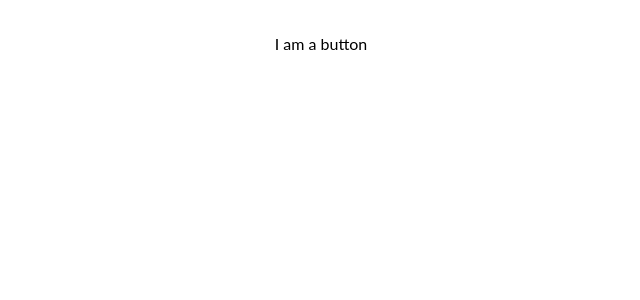
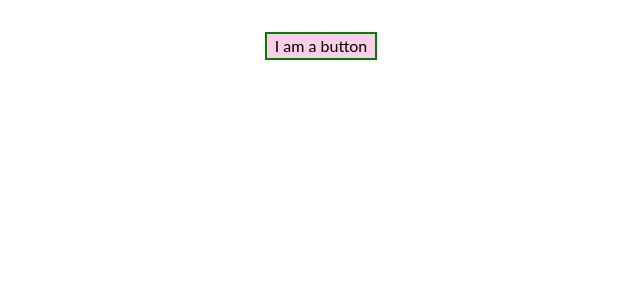
Before and after one commit to shookcodes/react-ts-tw-sb-starter, a React (Vite) app: page / in a window 1280 px wide. Shown: the top 300 px of the page, without its empty margins (319-959 px from the left). Built offline with nearby package versions, Linux system fonts and the light colour scheme.

Commit message:
Module styles work in SB & vite

```diff
--- a/src/components/Button.tsx
+++ b/src/components/Button.tsx
@@ -1,12 +1,15 @@
 import React, {FC} from "react";
+import styles from './button.module.css'
 
 export interface TestButtonProps {
   text?: string
 }
-// border-2 border-pink-400 px-2
+
 const Button: FC<TestButtonProps> = () => {
 	return (
-		<button className="">I am a button</button>
+		<button className={`${styles.btn}  bg-pink-200 px-2`}>
+			I am a button
+		</button>
 	)
 }
 
--- /dev/null
+++ b/src/components/button.module.css
@@ -0,0 +1,4 @@
+
+.btn {
+	border: 2px solid green;
+}
--- a/src/index.ts
+++ b/src/index.ts
@@ -1,3 +1,4 @@
-import Button from './components/Button';
+import './styles/index.css'
+import Button from "./components/Button"
 
-export { Button };
+export { Button }
--- a/vite.config.ts
+++ b/vite.config.ts
@@ -2,6 +2,9 @@ import { defineConfig } from "vite"
 import { resolve } from "path"
 import react from "@vitejs/plugin-react"
 import dts from "vite-plugin-dts"
+import postcss from "rollup-plugin-postcss"
+import tailwindcss from "tailwindcss"
+import autoprefixer from "autoprefixer"
 
 // https://vitejs.dev/guide/build.html#library-mode
 export default defineConfig({
@@ -12,5 +15,19 @@ export default defineConfig({
 			fileName: "react-ts-tw-starter",
 		},
 	},
-	plugins: [dts(), react()],
+  exclude: ["**/*.stories.tsx", "node_modules"],
+	plugins: [
+		dts(),
+		react(),
+		// postcss({
+		// 	config: {
+		// 		path: "./postcss.config.cjs",
+		// 	},
+		// 	extensions: [".css"],
+		// 	minimize: true,
+		// 	inject: {
+		// 		insertAt: "top",
+		// 	},
+		// }),
+	],
 })
```
Also changed, not shown: package.json (+8 -3 lines), 1 other file (tests, documents, lock files or other folders).
